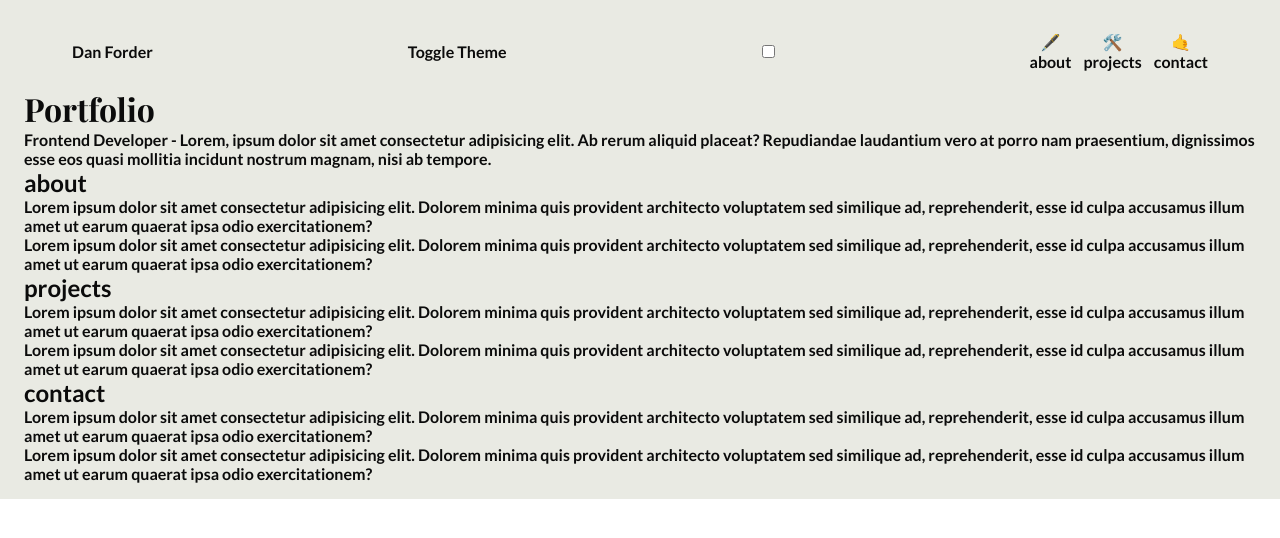
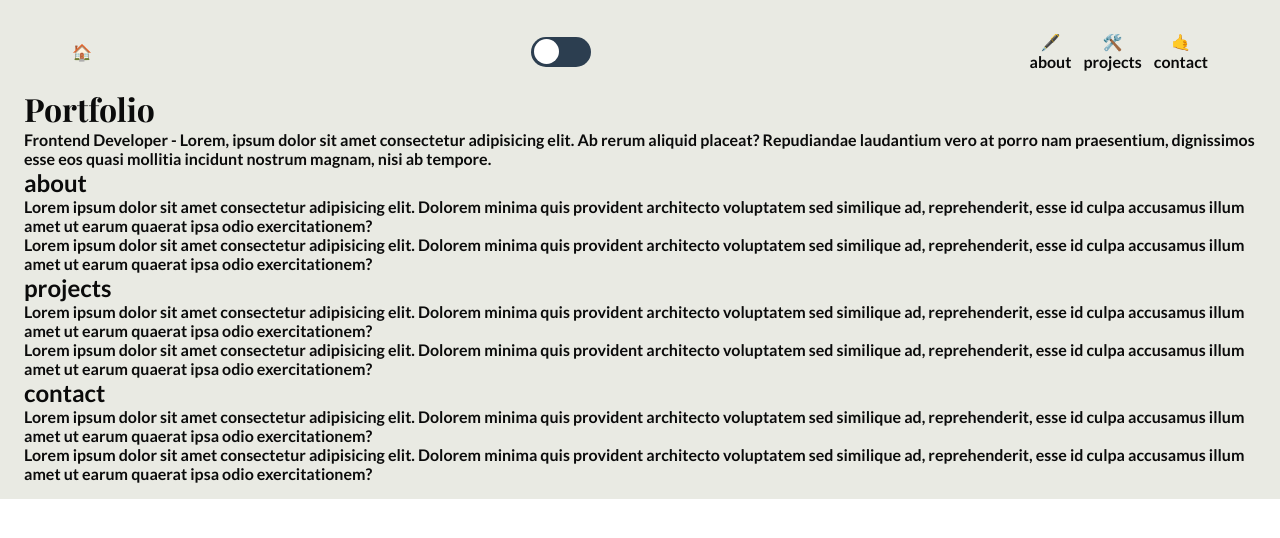
Before and after one commit to DanForder/portfolio, a Next.js app: page / in a window 1280 px wide. Shown: the top 538 px of the page. Built offline with nearby package versions, Linux system fonts and the light colour scheme.

Commit message:
refine toggle component

```diff
--- a/components/Header.tsx
+++ b/components/Header.tsx
@@ -1,7 +1,8 @@
 import Link from "next/link";
-import { ChangeEvent } from "react";
+import { MouseEvent } from "react";
 import { useThemeContext } from "../lib/ThemeContext";
-import styles from "../styles/Header.module.scss";
+import styles from "../styles/header.module.scss";
+import Toggle from "./Toggle";
 
 type HeaderProps = {
   links: CustomLink[];
@@ -16,20 +17,27 @@ type CustomLink = {
 const Header = ({ links }: HeaderProps) => {
   const { theme, updateTheme } = useThemeContext();
 
-  const handleCheck = (e: ChangeEvent<HTMLInputElement>) => {
-    updateTheme(e.target.checked ? "dark" : "light");
+  const handleCheck = ({ currentTarget }: MouseEvent<HTMLInputElement>) => {
+    const { checked } = currentTarget;
+    updateTheme(checked ? "dark" : "light");
   };
 
   return (
     <header className={styles.container}>
-      <Link href="/">Dan Forder</Link>
-      <label htmlFor="theme-toggle">Toggle Theme</label>
+      <Link href="/">🏠</Link>
+      <Toggle
+        id="theme-toggle"
+        onClick={handleCheck}
+        label={"Toggle Theme"}
+        toggled={theme === "dark"}
+      />
+      {/* <label htmlFor="theme-toggle">Toggle Theme</label>
       <input
         type="checkbox"
         id="theme-toggle"
         onChange={handleCheck}
         checked={theme === "dark"}
-      />
+      /> */}
       <nav className={styles.navbar}>
         <ul>
           {links.map(({ text, href, icon }) => (
--- a/components/Layout.tsx
+++ b/components/Layout.tsx
@@ -1,5 +1,5 @@
 import React, { PropsWithChildren } from "react";
-import styles from "../styles/Layout.module.scss";
+import styles from "../styles/layout.module.scss";
 
 type LayoutProps = {};
 
--- /dev/null
+++ b/components/Toggle.tsx
@@ -0,0 +1,45 @@
+import {
+  ChangeEventHandler,
+  MouseEvent,
+  MouseEventHandler,
+  PropsWithChildren,
+  useState,
+} from "react";
+import styles from "../styles/toggle.module.scss";
+
+type ToggleProps = {
+  id: string;
+  label: string;
+  toggled: boolean;
+  onClick: (event: MouseEvent<HTMLInputElement>) => void;
+};
+
+const Toggle = ({
+  id,
+  label,
+  toggled,
+  onClick,
+}: PropsWithChildren<ToggleProps>) => {
+  const [checked, setIsChecked] = useState(toggled);
+
+  const onToggle = (e: MouseEvent<HTMLInputElement>) => {
+    setIsChecked((prev) => !prev);
+    onClick(e);
+  };
+
+  return (
+    <label htmlFor={id} className={styles.label}>
+      <input
+        id={id}
+        type="checkbox"
+        onClick={onToggle}
+        defaultChecked={checked}
+        className={styles.input}
+      />
+      <span className={styles.toggle}></span>
+      <span className={styles.text}>{label}</span>
+    </label>
+  );
+};
+
+export default Toggle;
--- a/pages/_app.tsx
+++ b/pages/_app.tsx
@@ -1,7 +1,7 @@
 import { Lato, Playfair_Display } from "@next/font/google";
 import type { AppProps } from "next/app";
 import { ThemeProvider } from "../lib/ThemeContext";
-import "../styles/Globals.scss";
+import "../styles/globals.scss";
 
 const lato = Lato({ weight: "700", display: "swap" });
 const playFairDisplay = Playfair_Display({ weight: "700", display: "swap" });
--- /dev/null
+++ b/styles/toggle.module.scss
@@ -0,0 +1,59 @@
+.label {
+  position: relative;
+  display: inline-block;
+  width: 60px;
+  height: 30px;
+
+  &:focus-within {
+    outline: 1px dotted var(--color-text, black);
+    outline: 5px auto -webkit-focus-ring-color;
+  }
+
+  .input {
+    opacity: 0;
+    width: 0;
+    height: 0;
+  }
+
+  .toggle {
+    position: absolute;
+    cursor: pointer;
+    top: 0;
+    left: 0;
+    right: 0;
+    bottom: 0;
+    background: #2c3e50;
+    transition: 0.3s;
+    border-radius: 30px;
+
+    &:before {
+      position: absolute;
+      content: "";
+      height: 25px;
+      width: 25px;
+      left: 3px;
+      bottom: 2.6px;
+      background-color: #fff;
+      border-radius: 50%;
+      transition: 0.3s;
+    }
+  }
+
+  .input:checked + .toggle {
+    background-color: #00c853;
+  }
+
+  .input:checked + .toggle:before {
+    transform: translateX(29px);
+  }
+
+  // sr-only class
+  .text {
+    position: absolute;
+    width: 1px;
+    height: 1px;
+    opacity: 0;
+    color: transparent;
+    pointer-events: none;
+  }
+}
```
